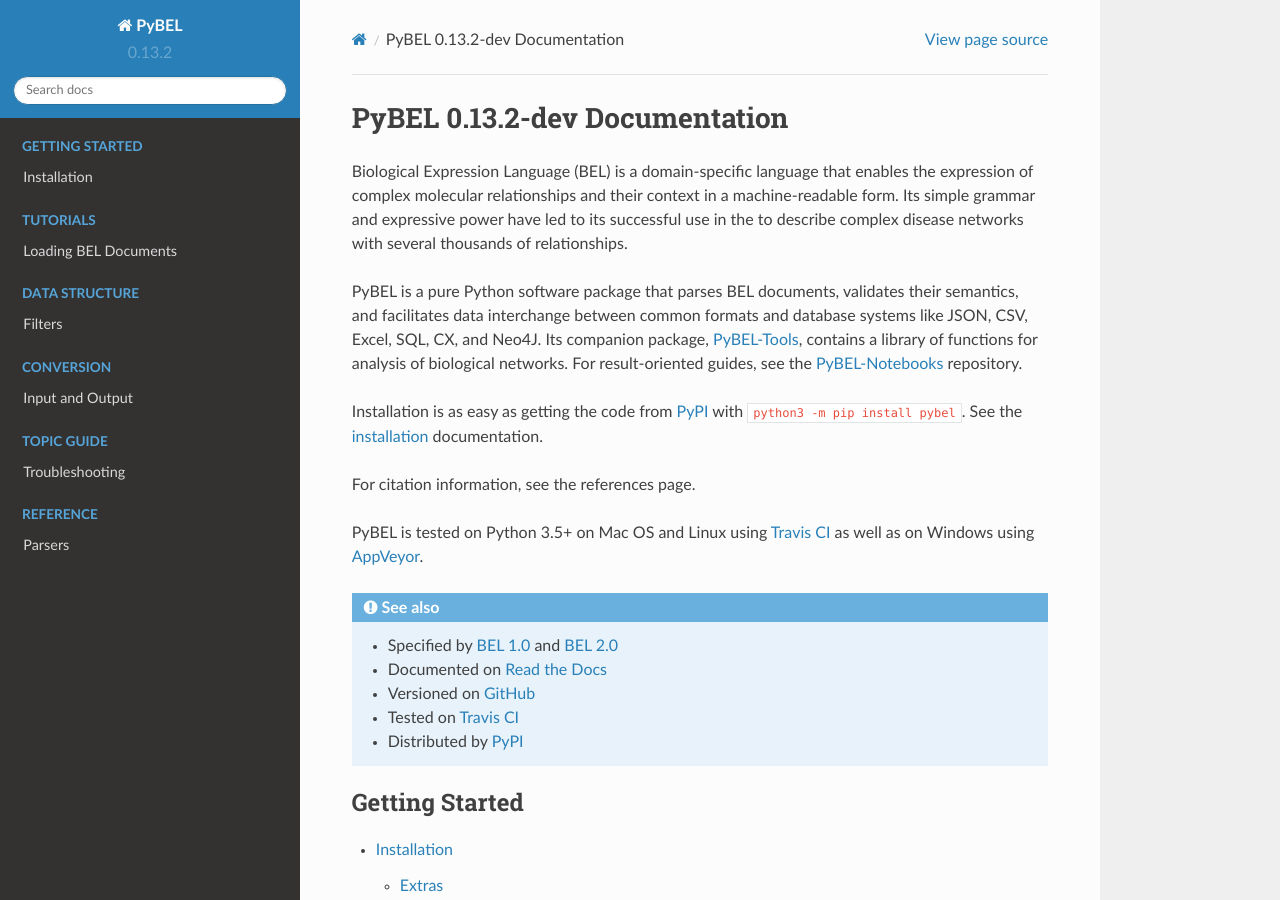
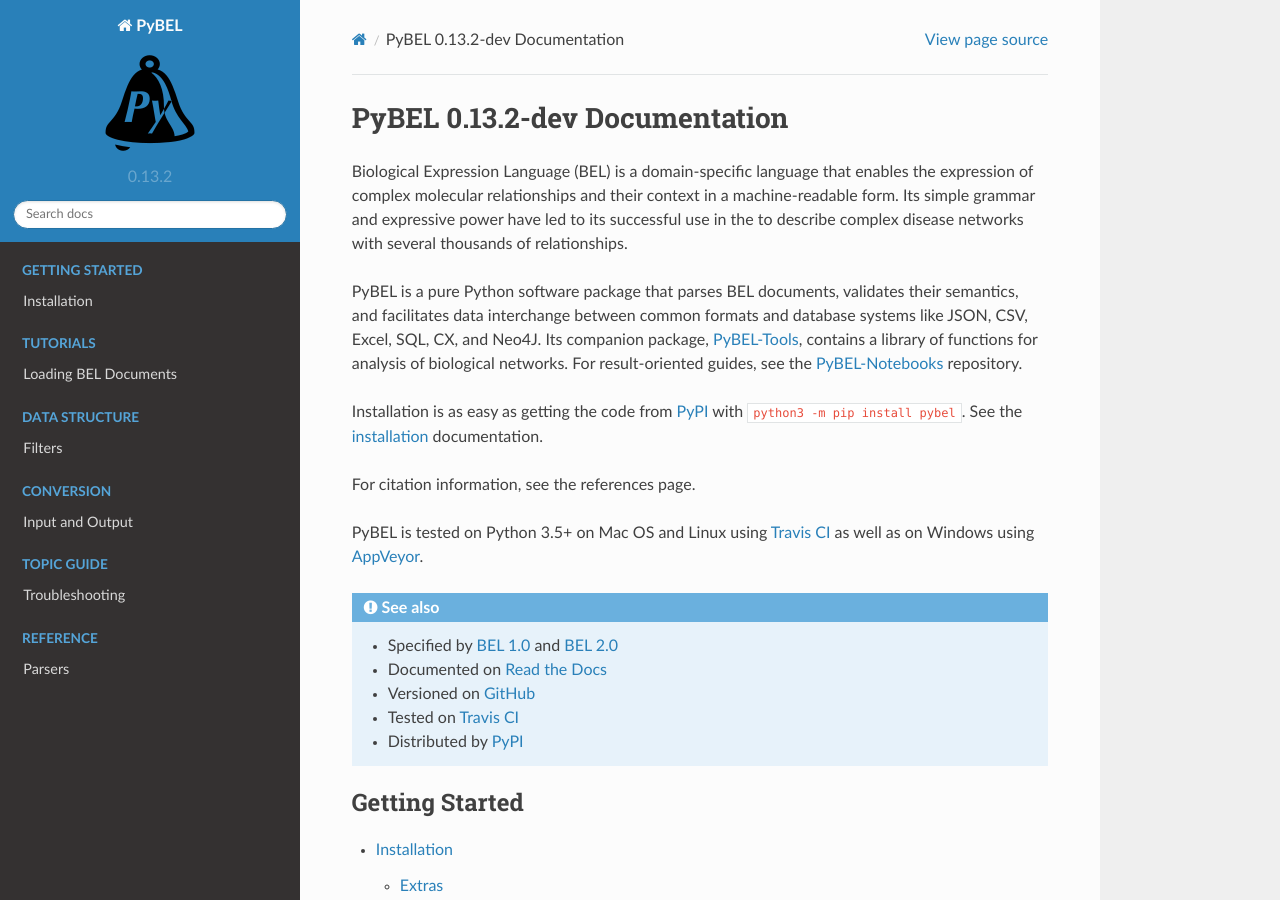
Before and after one commit to pybel/pybel, a Sphinx documentation site: the page built from docs/source/index.rst, in a window 1280 px wide and 900 px high. Built offline with Sphinx 7.4.7 and the Read the Docs theme 2.0.0, drawn with Linux system fonts in a browser that asks for light colours; pages that are not in the unit, such as notebooks, are missing from menus.

Commit message:
Add PyBEL logo for the docs
[skip ci]

```diff
--- a/docs/source/conf.py
+++ b/docs/source/conf.py
@@ -152,7 +152,7 @@
 # The name of an image file (relative to this directory) to place at the top
 # of the sidebar.
 #
-# html_logo = None
+html_logo = 'PyBEL-square-100.png'
 
 # The name of an image file (relative to this directory) to use as a favicon of
 # the docs.  This file should be a Windows icon file (.ico) being 16x16 or 32x32
```
Also changed, not shown: docs/source/PyBEL-square-100.png (added).
